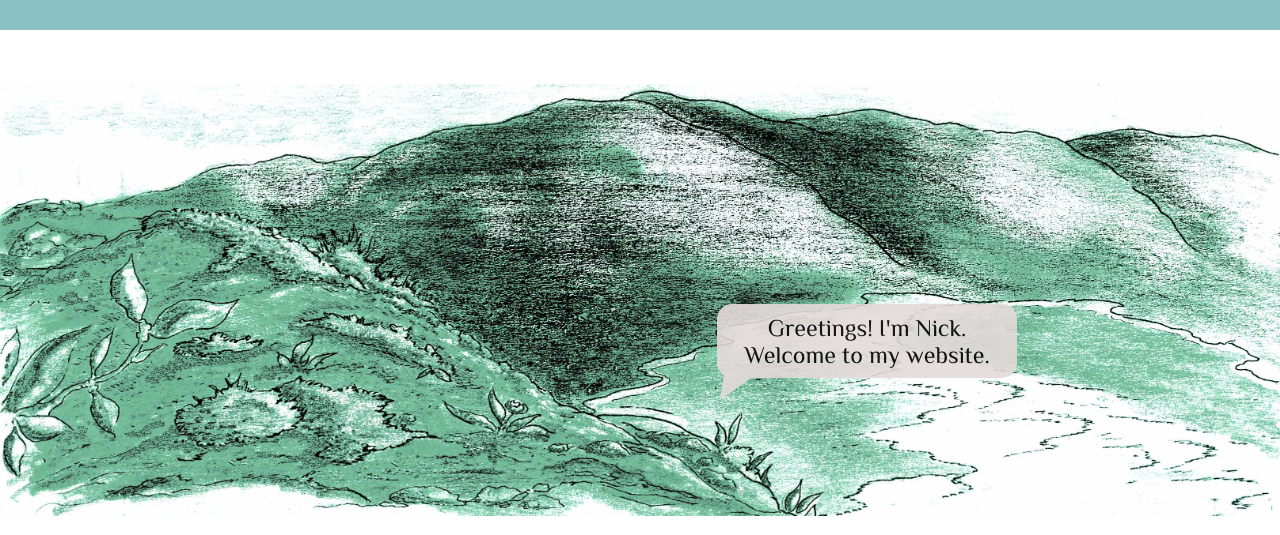
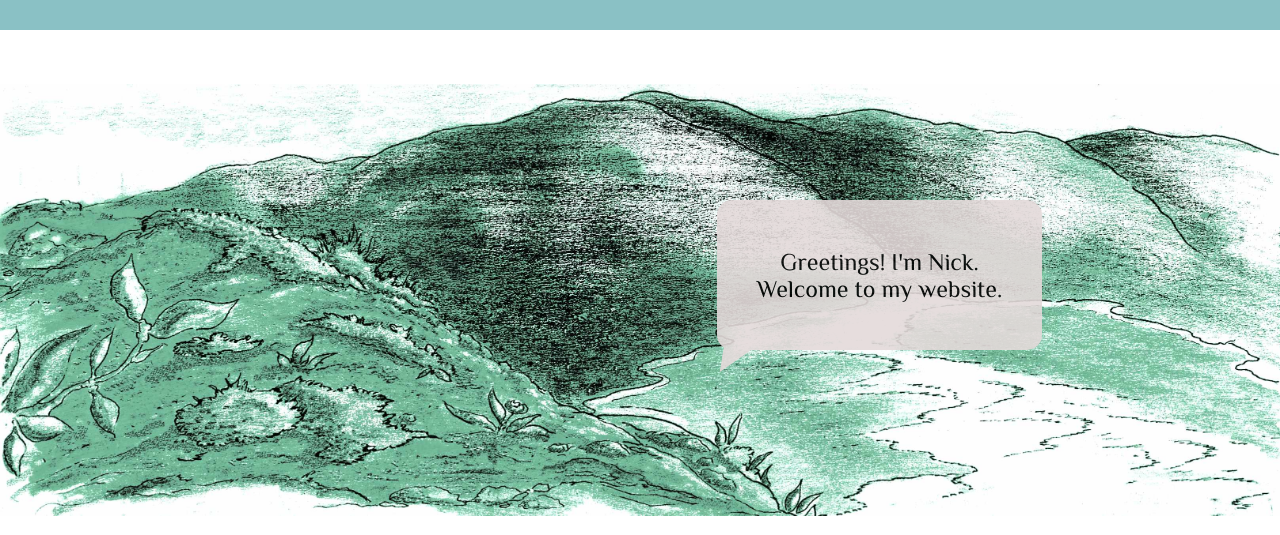
Before and after one commit to nlamo/personal-website, a PHP site: page / in a window 1280 px wide. Shown: the part 134-669 px from the top of the page. Run offline with PHP 8.4, Linux system fonts and the light colour scheme.

Commit message:
responsive changes for speech bubble

```diff
--- a/css/media-queries.css
+++ b/css/media-queries.css
@@ -1,5 +1,9 @@
 /* Small-ish screens (desktop/laptop) */
 @media screen and (min-width: 1024px) and (max-width:1280px) {
+
+    .speech-bubble {
+        top: 27%;
+    }
 
     .about-grid {
         grid-template-columns: 1fr 1fr;
@@ -23,12 +27,18 @@
     }
 }
 
+
 /* Smaller screens (desktop/laptop/tablet) */
 @media screen and (min-width: 800px) and (max-width:1023px) {
 
     section {
         height: 1200px;
     }
+
+    .speech-bubble {
+        top: 19%;
+    }
+
 
     .about-grid {
         grid-template-columns: 1fr;
@@ -52,6 +62,13 @@
 
     section {
         height: 1200px;
+    }
+
+    .speech-bubble {
+        font-size: 1rem;
+        width: 200px;
+        height: 125px;
+        top: 10%;
     }
 
     .navigation {
@@ -110,6 +127,13 @@
 
     section {
         height: 1400px;
+    }
+
+    .speech-bubble {
+        font-size: .8rem;
+        width: 100px;
+        height: 75px;
+        top: 1px;
     }
 
     .navigation {
@@ -185,6 +209,11 @@
         right: 20px;
     }
 
+    .loader {
+        width: 80px;
+        height: 80px;
+    }
+
     .alert-message {
         font-size: .8rem;
     }
--- a/css/styles.css
+++ b/css/styles.css
@@ -82,7 +82,6 @@ section {
     height: 650px;
     width: 100vw;
     background: #FFF;
-
 }
 
 /* For the CSS animation to follow, I am much obliged to these sources of help and inspiration.
@@ -150,19 +149,22 @@ section {
 
   .speech-bubble {
     visibility: hidden;
+    display: flex;
+    text-align: center;
+    align-items: center;
     position: absolute;
     font-family: 'Philosopher', serif;
     font-size: 1.5rem;
-    text-align: center;
     transform-origin: 0% 100%;
     background-color: #e4dada;
     opacity: .9;
     color: rgb(0, 0, 0);
     border-radius: 15px;
-    width: 300px;
-    padding: 10px;
+    width: 325px;
+    height: 150px;
+    padding: 15px;
     left: 56%;
-    top: 51%;
+    top: 42%;
     transform: scale(0);
 
     animation-name: expand-bounce;
```
Also changed, not shown: README.md.
